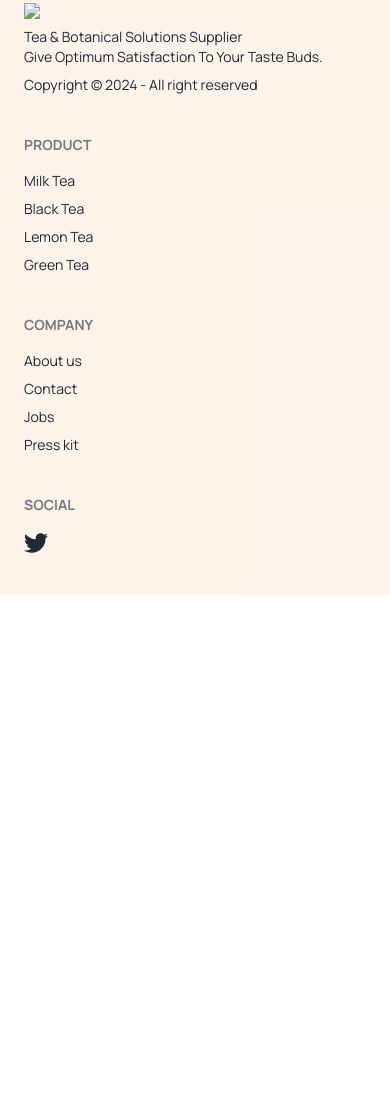
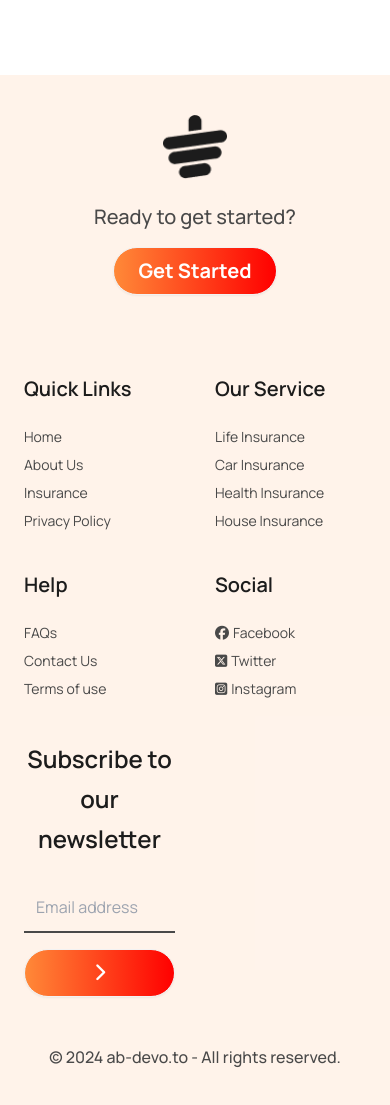
Before and after one commit to devo-ab/tea-house, a plain HTML site: page index.html in a window 390 px wide. Shown: the part 7413-8518 px from the top of the page. Before the commit the page ends 8008 px from the top, so only its background shows below. Drawn offline with nearby package versions, Linux system fonts and the light colour scheme.

Commit message:
added responsive footer

```diff
--- a/index.html
+++ b/index.html
@@ -202,8 +202,7 @@
     <!-- great_tea_end -->
 
     <!-- customer_review_start -->
-    <section
-      class="mt-28 flex flex-col md:flex-row gap-14 rounded-xl bg-gradient-to-r from-[#FF8938] to-[#F00]
+    <section class="mt-28 flex flex-col md:flex-row gap-14 rounded-xl bg-gradient-to-r from-[#FF8938] to-[#F00]
              md:px-10 lg:px-[70px] pt-5 lg:pt-[110px] pb-4 md:pb-2 lg:pb-[85px] justify-between overflow-hidden">
       <div class=" px-2 lg:px-0 flex items-center">
         <div>
@@ -328,41 +327,85 @@
   <!-- main_end -->
 
   <!-- footer_start -->
-  <footer class="px-6 sm:px-10 lg:px-40 py-10 lg:py-24 bg-[#FF89381A] text-base-content">
-    <div class="max-w-7xl mx-auto">
-      <div class="footer">
-        <div>
-          <img src="./assets/images/logo.png" class="max-w-full" />
-          <p>Tea & Botanical Solutions Supplier<br />Give Optimum Satisfaction To Your Taste Buds.</p>
-          <p>Copyright © 2024 - All right reserved</p>
-        </div>
-        <div>
-          <span class="footer-title">Product</span>
-          <a class="link link-hover">Milk Tea</a>
-          <a class="link link-hover">Black Tea</a>
-          <a class="link link-hover">Lemon Tea</a>
-          <a class="link link-hover">Green Tea</a>
-        </div>
-        <div>
-          <span class="footer-title">Company</span>
-          <a class="link link-hover">About us</a>
-          <a class="link link-hover">Contact</a>
-          <a class="link link-hover">Jobs</a>
-          <a class="link link-hover">Press kit</a>
-        </div>
-        <div>
-          <span class="footer-title">Social</span>
-          <div class="grid grid-flow-col gap-4">
-            <a>
-              <svg xmlns="http://www.w3.org/2000/svg" width="24" height="24" viewBox="0 0 24 24" class="fill-current">
-                <path
-                  d="M24 4.557c-.883.392-1.832.656-2.828.775 1.017-.609 1.798-1.574 2.165-2.724-.951.564-2.005.974-3.127 1.195-.897-.957-2.178-1.555-3.594-1.555-2.723 0-4.932 2.208-4.932 4.932 0 .386.045.762.127 1.124-4.094-.205-7.725-2.166-10.163-5.144-.424.729-.666 1.577-.666 2.476 0 1.708.87 3.215 2.188 4.099-.807-.026-1.566-.248-2.229-.616v.062c0 2.385 1.693 4.374 3.946 4.827-.413.112-.849.171-1.296.171-.317 0-.626-.031-.928-.088.627 1.956 2.444 3.379 4.6 3.419-1.68 1.318-3.808 2.104-6.115 2.104-.397 0-.788-.023-1.175-.069 2.179 1.397 4.768 2.212 7.548 2.212 9.056 0 14.01-7.506 14.01-14.01 0-.213-.005-.425-.014-.636.962-.695 1.797-1.562 2.457-2.549z">
-                </path>
-              </svg>
-            </a>
+  <footer class="px-6 sm:px-10 lg:px-40 py-10 lg:py-24 bg-[#FF89381A] text-base-content mt-28">
+
+    <!-- Top Section -->
+    <div class="flex flex-col lg:flex-row justify-between items-center gap-6">
+      <img src="./assets/icon/cup.png" alt="" class="w-16 h-16">
+
+      <div class="text-center lg:text-left">
+        <span class="text-[#494949] text-xl font-medium block mb-4">Ready to get started?</span>
+        <button
+          class="btn bg-gradient-to-r from-[#FF8938] to-[#F00] text-[#FFF] text-xl font-bold rounded-full px-6 py-2">
+          Get Started
+        </button>
+      </div>
+    </div>
+
+    <!-- Footer Navigation -->
+    <div class="footer grid grid-cols-2 md:grid-cols-3 lg:grid-cols-5 gap-10 mt-20">
+
+      <!-- Quick Links -->
+      <nav>
+        <header class="text-[#1C1C1C] text-xl font-semibold mb-4">Quick Links</header>
+        <a class="link link-hover text-[#494949] block">Home</a>
+        <a class="link link-hover text-[#494949] block">About Us</a>
+        <a class="link link-hover text-[#494949] block">Insurance</a>
+        <a class="link link-hover text-[#494949] block">Privacy Policy</a>
+      </nav>
+
+      <!-- Our Service -->
+      <nav>
+        <header class="text-[#1C1C1C] text-xl font-semibold mb-4">Our Service</header>
+        <a class="link link-hover text-[#494949] block">Life Insurance</a>
+        <a class="link link-hover text-[#494949] block">Car Insurance</a>
+        <a class="link link-hover text-[#494949] block">Health Insurance</a>
+        <a class="link link-hover text-[#494949] block">House Insurance</a>
+      </nav>
+
+      <!-- Help -->
+      <nav>
+        <header class="text-[#1C1C1C] text-xl font-semibold mb-4">Help</header>
+        <a class="link link-hover text-[#494949] block">FAQs</a>
+        <a class="link link-hover text-[#494949] block">Contact Us</a>
+        <a class="link link-hover text-[#494949] block">Terms of use</a>
+      </nav>
+
+      <!-- Social -->
+      <nav>
+        <header class="text-[#1C1C1C] text-xl font-semibold mb-4">Social</header>
+        <a class="link link-hover text-[#494949] block"><i class="fa-brands fa-facebook mr-1"></i>Facebook</a>
+        <a class="link link-hover text-[#494949] block"><i class="fa-brands fa-square-x-twitter mr-1"></i>Twitter</a>
+        <a class="link link-hover text-[#494949] block"><i class="fa-brands fa-square-instagram mr-1"></i>Instagram</a>
+      </nav>
+
+      <!-- Newsletter -->
+      <form class="w-full max-w-md mx-auto">
+        <header class="text-[#1C1C1C] text-2xl font-semibold leading-10 mb-4 text-center sm:text-center">
+          Subscribe to our newsletter
+        </header>
+
+        <fieldset class="form-control w-full">
+          <div class="flex flex-col sm:flex-row items-center gap-4">
+            <!-- Email Input -->
+            <input type="email" placeholder="Email address"
+              class="bg-transparent border-b-2 border-[#494949] w-full flex-1 p-3 text-base focus:outline-none focus:border-[#FF8938] transition" />
+
+            <!-- Submit Button -->
+            <button type="submit"
+              class="btn bg-gradient-to-r from-[#FF8938] to-[#F00] rounded-full px-5 py-3 text-white text-lg w-full sm:w-auto">
+              <i class="fa-solid fa-chevron-right"></i>
+            </button>
           </div>
-        </div>
-      </div>
+        </fieldset>
+      </form>
+
+
+    </div>
+
+    <!-- Bottom -->
+    <div class="mt-12">
+      <p class="text-[#494949] text-center font-medium">© 2024 ab-devo.to - All rights reserved.</p>
     </div>
   </footer>
   <!-- footer_end -->
```
